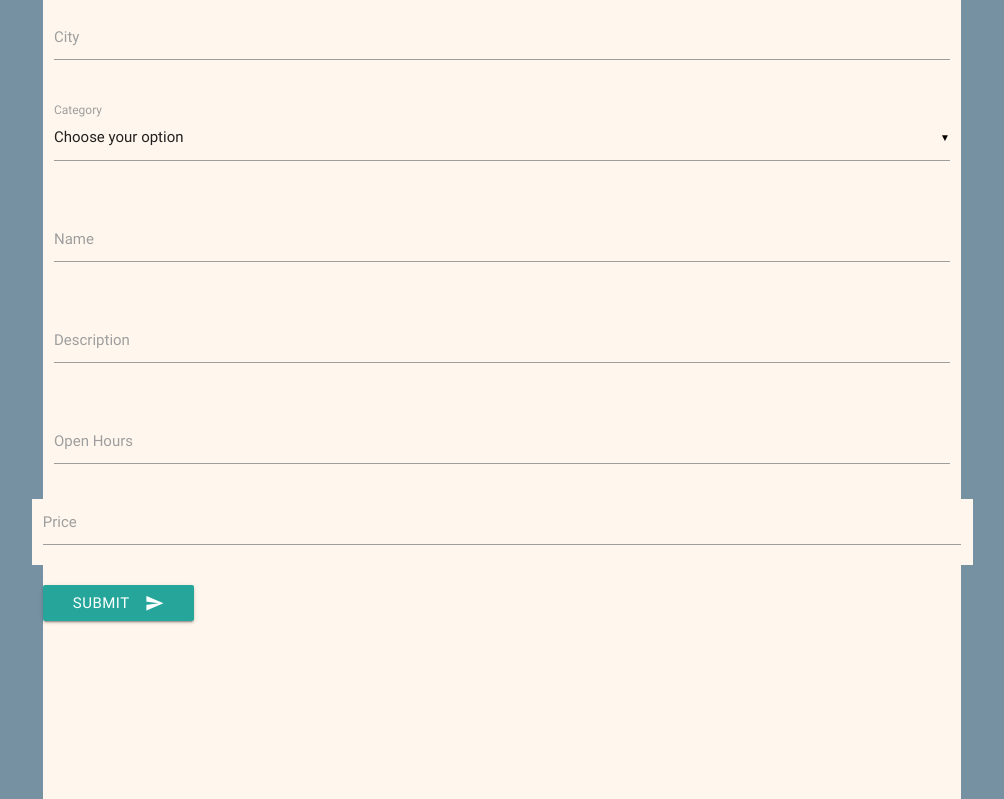
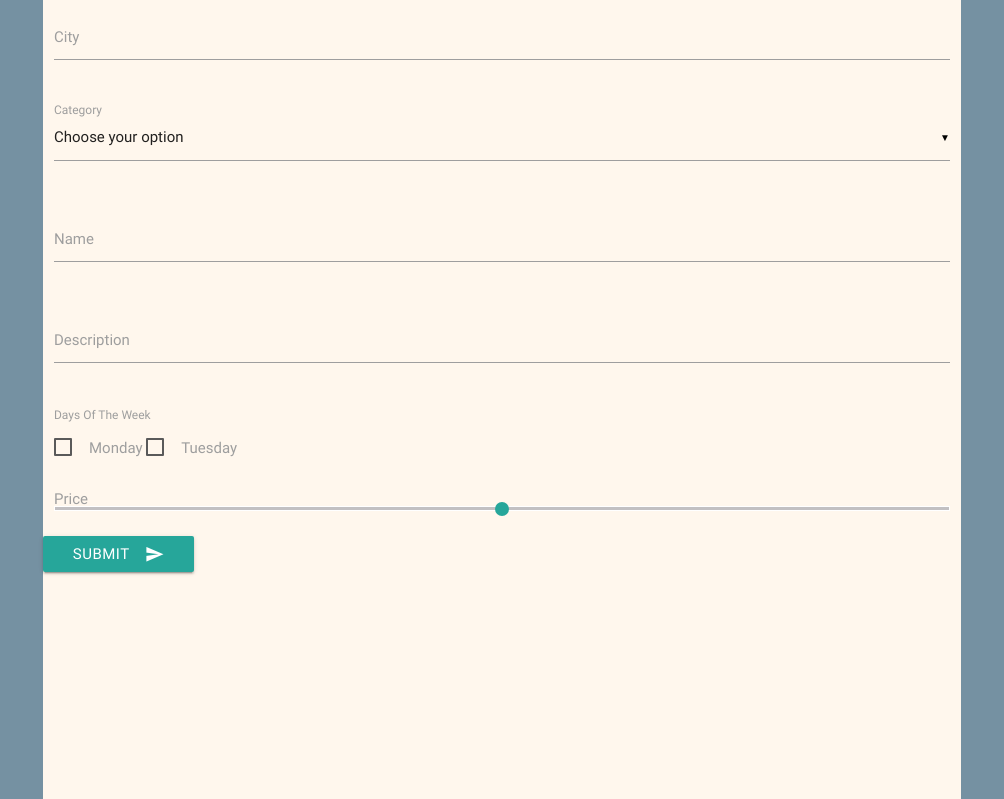
Before and after one commit to nafeesahyounis/data-centric-dev-project, a Flask app: page /addactivity in a window 1280 px wide. Shown: the part 385-1184 px from the top of the page, without its empty margins (138-1142 px from the left). Run offline with Flask 2, Linux system fonts and the light colour scheme; the visitor is signed in with stand-in values (Sample User, id 1); data that the repository does not hold is empty; some libraries are stand-ins or nearby versions.

```diff
--- a/app.py
+++ b/app.py
@@ -158,6 +158,9 @@ def insert_activity():
       'category': request.form.get('category'),
       'name': request.form.get('name'),
       'description':request.form.get('description'),
+      'price': request.form.get('price'),
+      'monday': request.form.get('Monday'),
+      'tuesday':request.form.get('Tuesday')
 
    }
 )
--- a/static/main.css
+++ b/static/main.css
@@ -46,6 +46,10 @@ a{
   background-size: cover;
   position: relative;
 }
+
+.results{
+    width:100vw;
+}
 .search-form{
     background-color:#FFF7ED;
     height:100vh;
--- a/templates/layout/base.html
+++ b/templates/layout/base.html
@@ -45,6 +45,21 @@
     $(document).ready(function(){
     $('select').material_select();
   });
+
+  var slider = document.getElementById('test-slider');
+  noUiSlider.create(slider, {
+   start: [20, 80],
+   connect: true,
+   step: 1,
+   orientation: 'horizontal', // 'horizontal' or 'vertical'
+   range: {
+     'min': 0,
+     'max': 100
+   },
+   format: wNumb({
+     decimals: 0
+   })
+  });
 </script>
 
 </body>
--- a/templates/pages/addactivity.html
+++ b/templates/pages/addactivity.html
@@ -45,16 +45,25 @@
           <label>Description</label>
         </div>
       </div>
-      <div class="row">
+     <p>
+     <label> Days Of The Week </p>
+     <div>
+        <input name="Monday" type="checkbox" id="Monday">
+            <label for="Monday">
+                Monday
+            </label>
+        <input name="Tuesday" name="Tuesday" type="checkbox" id="Tuesday">
+            <label for="Tuesday">
+                Tuesday
+            </label>
+        </div>
+        <div class="row test-slider">
         <div class="input-field col s12">
-          <input type="text" class="validate">
-          <label>Open Hours</label>
-        </div>
-        <div class="row">
-        <div class="input-field col s12">
-          <input type="text" class="validate">
-          <label>Price</label>
-        </div>
+          <p class="range-field">
+      <input type="range" id="test5" min="$0" max="$100+" name="price">
+    </p>
+              <label>Price</label>
+
       </div>
 
 
```
Also changed, not shown: templates/pages/find.html (+9 -1 lines), templates/pages/managemylistings.html (+11 -4 lines).
